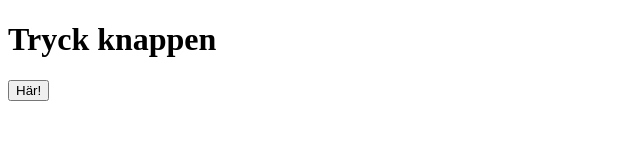
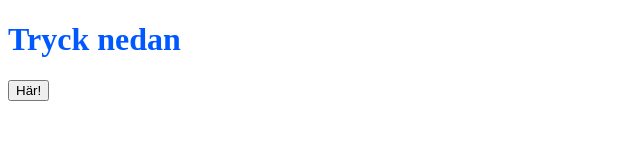
Before and after one commit to zakklundin/snabbis, a plain HTML site: page index.html in a window 1280 px wide. Both pictures are taken after a click on the button "Här!". Shown: the whole page, without its empty margins (0-640 px from the left). Drawn offline with Linux system fonts and the light colour scheme.

Commit message:
added javascript function

```diff
--- a/index.html
+++ b/index.html
@@ -3,8 +3,8 @@
     <title>Snabbis</title>
 </head>
 <body>
-    <h1 id="titel">Tryck knappen</h1>
-    <script src="script.js"></script>
+    <h1 id='titel'>Tryck nedan</h1>
+    <script src="script.js" defer></script>
     <button id="knapp">Här!</button>
 </body>
 </html>
--- a/script.js
+++ b/script.js
@@ -1 +1,5 @@
-const button = document.getElementById("knapp")
+function click(){
+    document.getElementById('titel').style.color="#0059FF"
+}
+
+document.getElementById('knapp').onclick = click
```
